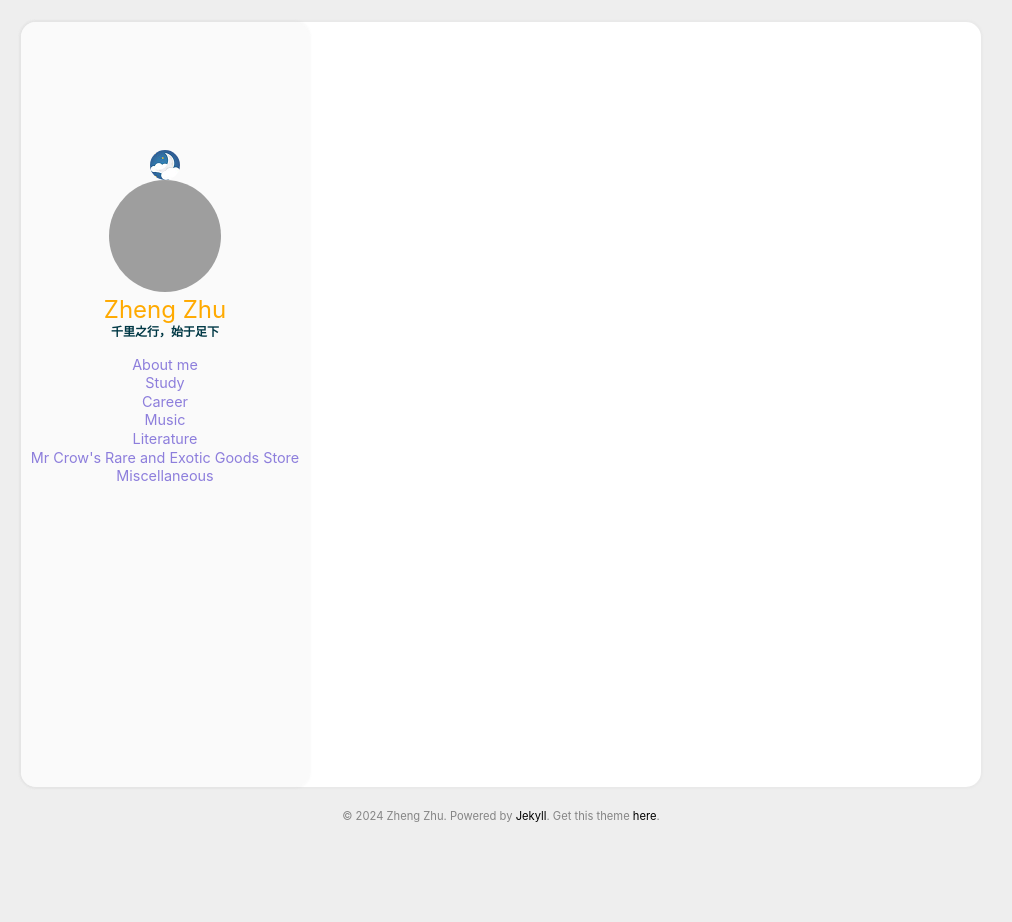
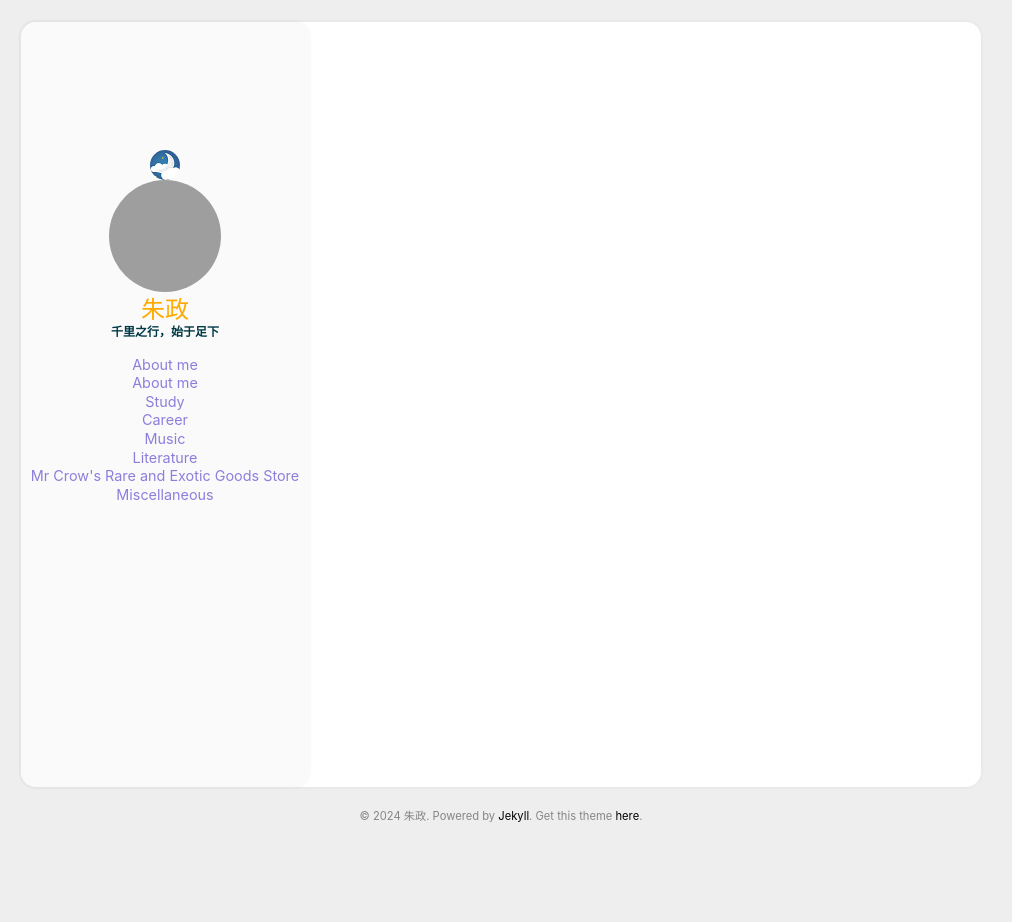
Before and after one commit to ZhuZheart98/Zheng.github.io, a Jekyll site: the page built from index.html, in a window 1280 px wide. Shown: the whole page, without its empty margins (139-1151 px from the left). Built offline with Jekyll 4.4.1, drawn with Linux system fonts in a browser that asks for light colours; grey boxes are pictures that could not be loaded.

Commit message:
Update _config.yml

```diff
--- a/_config.yml
+++ b/_config.yml
@@ -18,11 +18,11 @@ cusdis:
     app_id: #your cusdis app_id
 
 user:
-  name: Zheng Zhu
+  name: 朱政
   pic: /assets/img/IMG_20200519_002253.jpg
   picAlt: "Web for Zheng"
   job: 千里之行，始于足下
-  # aboutme: true # comment this out if you don't need the 'about' page.
+  aboutme: true # comment this out if you don't need the 'about' page.
 
 exclude:
   - README.md
```
